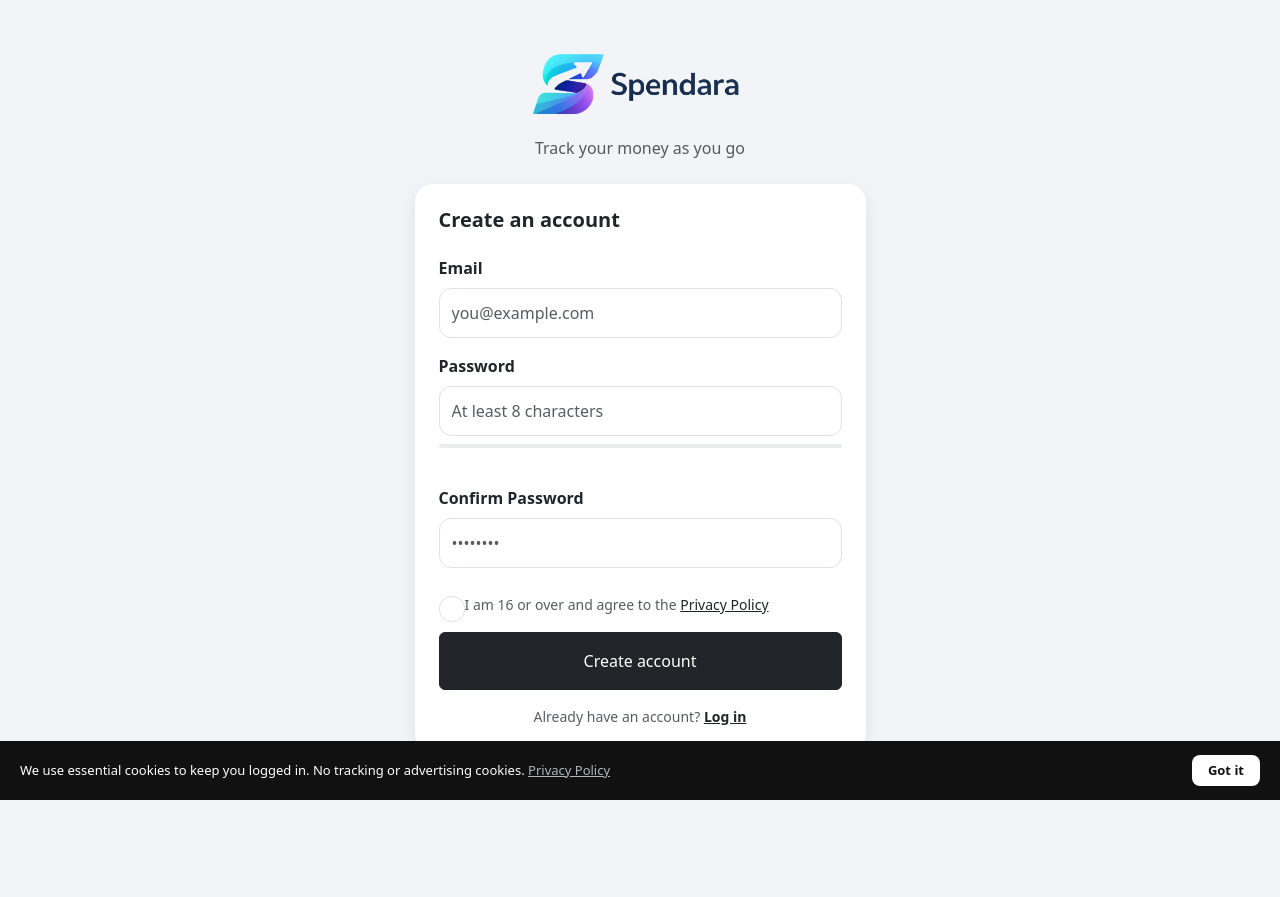
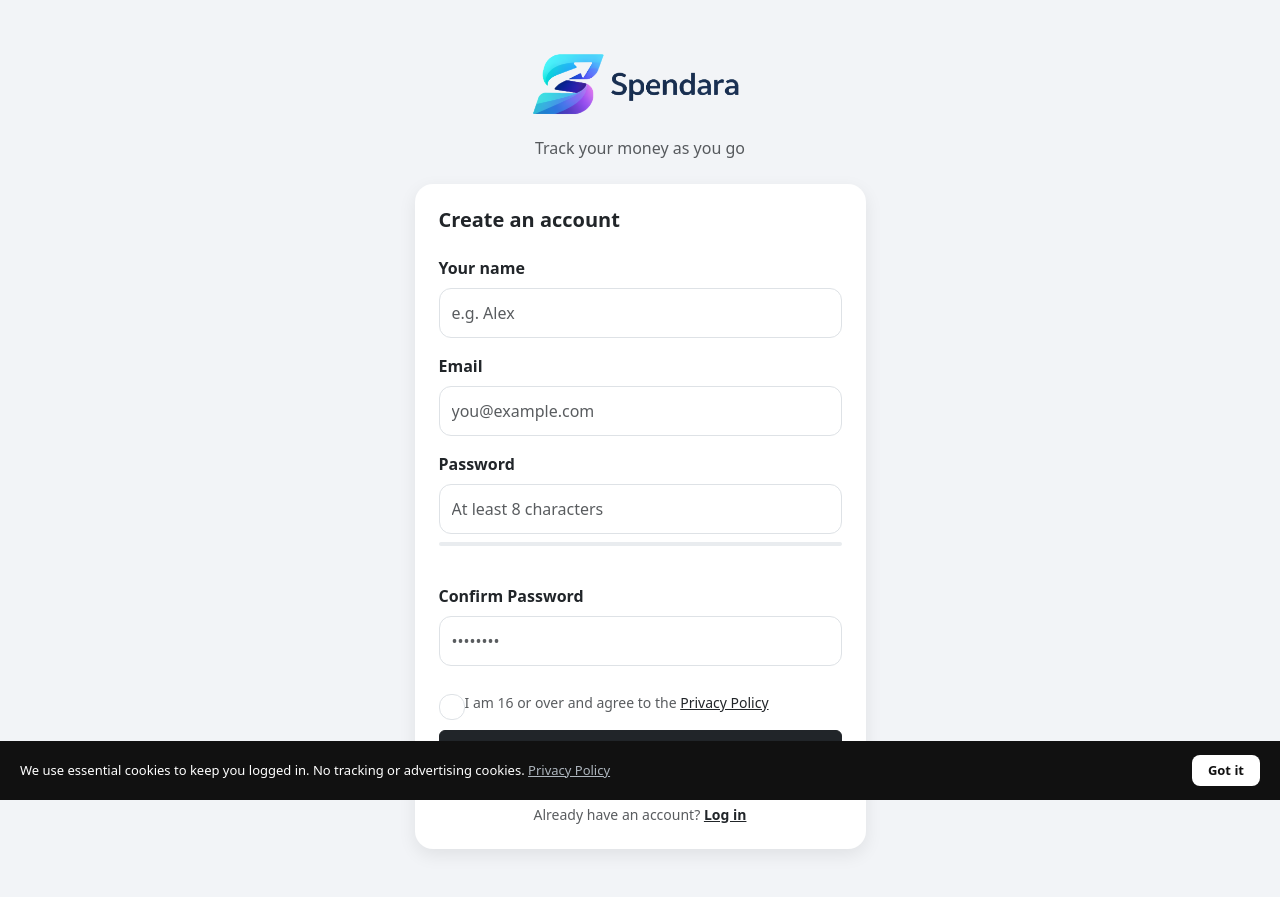
Before and after one commit to SanJulio/PPFS, a Flask app: page /register in a window 1280 px wide. Before the commit the page ends 800 px from the top, so only its background shows below. Run offline with Flask 3, Linux system fonts and the light colour scheme; data that the repository does not hold is empty; some libraries are stand-ins or nearby versions.

Commit message:
Signup: collect name at registration, save as display_name, syncs to greeting

```diff
--- a/app.py
+++ b/app.py
@@ -3534,27 +3534,31 @@ def register():
 @app.post("/register")
 @limiter.limit("5 per minute")
 def register_post():
+    display_name = (request.form.get("display_name") or "").strip()
     email = (request.form.get("email") or "").strip().lower()
     password = (request.form.get("password") or "").strip()
     confirm = (request.form.get("confirm") or "").strip()
 
+    if not display_name:
+        return render_template("register.html", error="Please enter your name.", submitted_name=display_name)
+
     if not email or not password:
-        return render_template("register.html", error="All fields are required.")
+        return render_template("register.html", error="All fields are required.", submitted_name=display_name)
 
     if password != confirm:
-        return render_template("register.html", error="Passwords do not match.")
+        return render_template("register.html", error="Passwords do not match.", submitted_name=display_name)
 
     if len(password) < 8:
-        return render_template("register.html", error="Password must be at least 8 characters.")
+        return render_template("register.html", error="Password must be at least 8 characters.", submitted_name=display_name)
 
     if not any(c.isupper() for c in password):
-        return render_template("register.html", error="Password must contain at least one uppercase letter.")
+        return render_template("register.html", error="Password must contain at least one uppercase letter.", submitted_name=display_name)
 
     if not any(c.isdigit() for c in password):
-        return render_template("register.html", error="Password must contain at least one number.")
+        return render_template("register.html", error="Password must contain at least one number.", submitted_name=display_name)
 
     if not request.form.get("age_confirm"):
-        return render_template("register.html", error="You must confirm you are 16 or over.")
+        return render_template("register.html", error="You must confirm you are 16 or over.", submitted_name=display_name)
 
     db = get_db()
     cursor = db.cursor()
@@ -3569,7 +3573,7 @@ def register_post():
     if existing:
         cursor.close()
         release_db(db)
-        return render_template("register.html", error="An account with that email already exists.")
+        return render_template("register.html", error="An account with that email already exists.", submitted_name=display_name)
 
     hashed = generate_password_hash(password)
     today_str = date.today().isoformat()
@@ -3579,14 +3583,14 @@ def register_post():
 
     if USE_POSTGRES:
         cursor.execute(
-            "INSERT INTO users (email, password, created_at, verify_token, verify_token_expires_at) VALUES (%s, %s, %s, %s, %s) RETURNING id",
-            (email, hashed, today_str, token, expires_at)
+            "INSERT INTO users (email, password, display_name, created_at, verify_token, verify_token_expires_at) VALUES (%s, %s, %s, %s, %s, %s) RETURNING id",
+            (email, hashed, display_name, today_str, token, expires_at)
         )
         user_id = cursor.fetchone()[0]
     else:
         cursor.execute(
-            "INSERT INTO users (email, password, created_at, verify_token, verify_token_expires_at) VALUES (?, ?, ?, ?, ?)",
-            (email, hashed, today_str, token, expires_at)
+            "INSERT INTO users (email, password, display_name, created_at, verify_token, verify_token_expires_at) VALUES (?, ?, ?, ?, ?, ?)",
+            (email, hashed, display_name, today_str, token, expires_at)
         )
         user_id = cursor.lastrowid
 
--- a/templates/register.html
+++ b/templates/register.html
@@ -35,6 +35,10 @@ input { border-radius: 12px !important; padding: 12px !important; font-size: 16p
         {% endif %}
 
         <form method="POST" action="/register">
+          <div class="mb-3">
+            <label class="form-label">Your name</label>
+            <input class="form-control" name="display_name" type="text" placeholder="e.g. Alex" autocomplete="given-name" required maxlength="60" value="{{ submitted_name or '' }}">
+          </div>
           <div class="mb-3">
             <label class="form-label">Email</label>
             <input class="form-control" name="email" type="email" placeholder="you@example.com" required>
```
